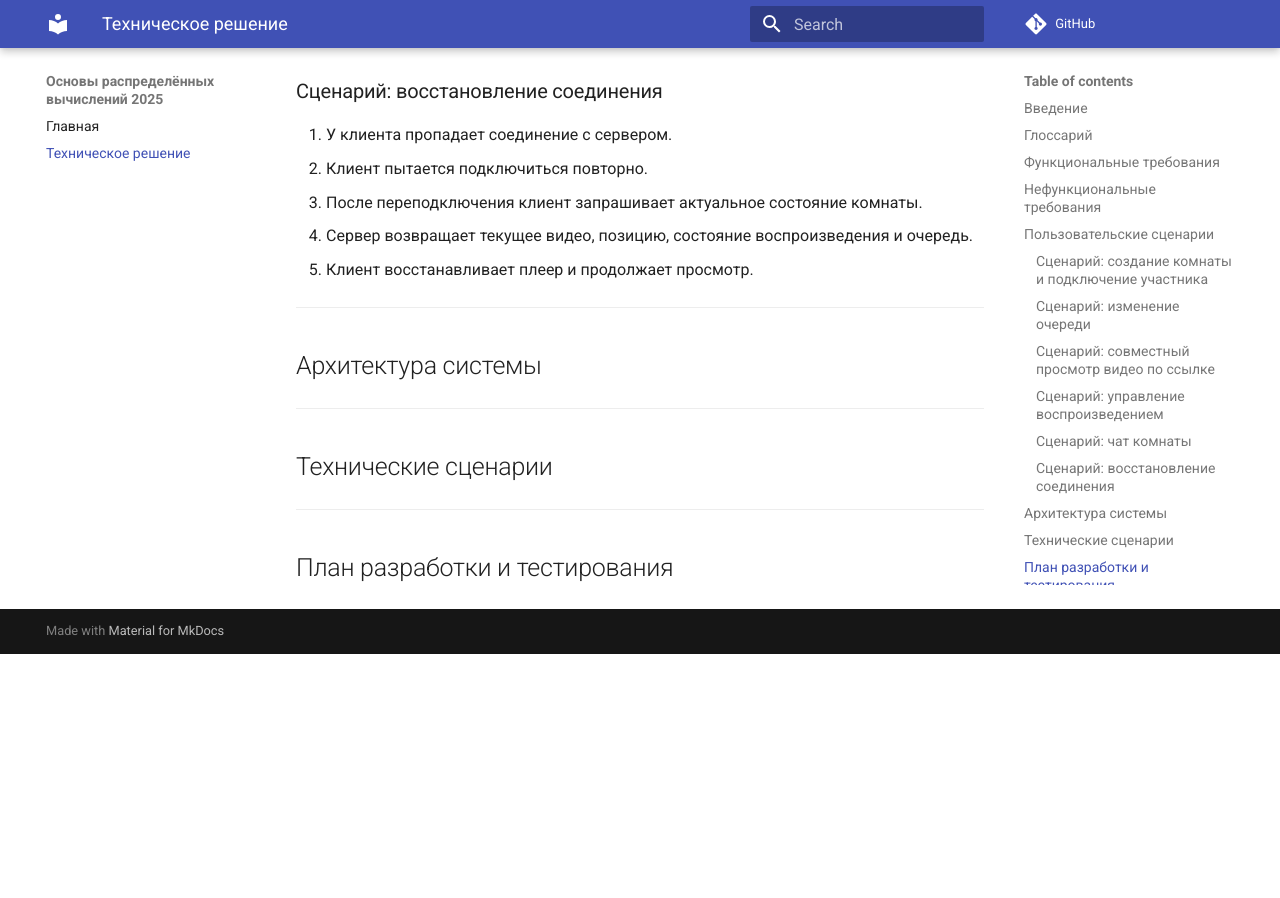
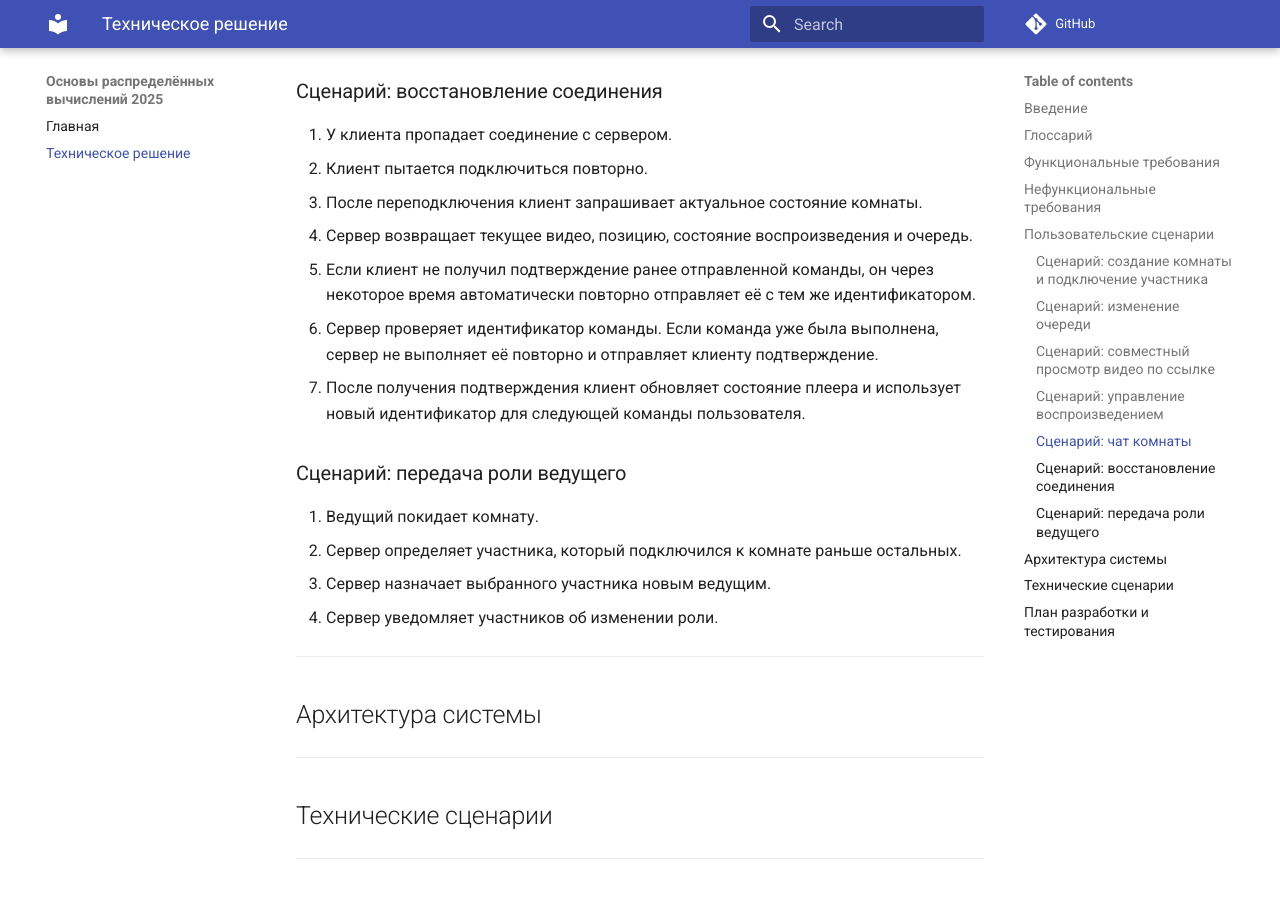
Before and after one commit to spbu-ds-practicum-2026/KpyTble_6o6pbl, an MkDocs documentation site: the page built from docs/tr.md, in a window 1280 px wide and 900 px high, scrolled down 4218 px. Built offline with MkDocs 1.6.1 and Material for MkDocs 9.7.7, drawn with Linux system fonts in a browser that asks for light colours; comment, search, counter and statistics services are not loaded; before the commit the page ends 4872 px from its top, so only the background shows below that.

Commit message:
Revise client reconnection and host transfer process
Updated client reconnection logic and added host role transfer scenario.

```diff
--- a/docs/tr.md
+++ b/docs/tr.md
@@ -105,7 +105,15 @@
 2. Клиент пытается подключиться повторно.
 3. После переподключения клиент запрашивает актуальное состояние комнаты.
 4. Сервер возвращает текущее видео, позицию, состояние воспроизведения и очередь.
-5. Клиент восстанавливает плеер и продолжает просмотр.
+5. Если клиент не получил подтверждение ранее отправленной команды, он через некоторое время автоматически повторно отправляет её с тем же идентификатором.
+6. Сервер проверяет идентификатор команды. Если команда уже была выполнена, сервер не выполняет её повторно и отправляет клиенту подтверждение.
+7. После получения подтверждения клиент обновляет состояние плеера и использует новый идентификатор для следующей команды пользователя.
+
+### Сценарий: передача роли ведущего
+1. Ведущий покидает комнату.
+2. Сервер определяет участника, который подключился к комнате раньше остальных.
+3. Сервер назначает выбранного участника новым ведущим.
+4. Сервер уведомляет участников об изменении роли.
 
 ---
 
```
